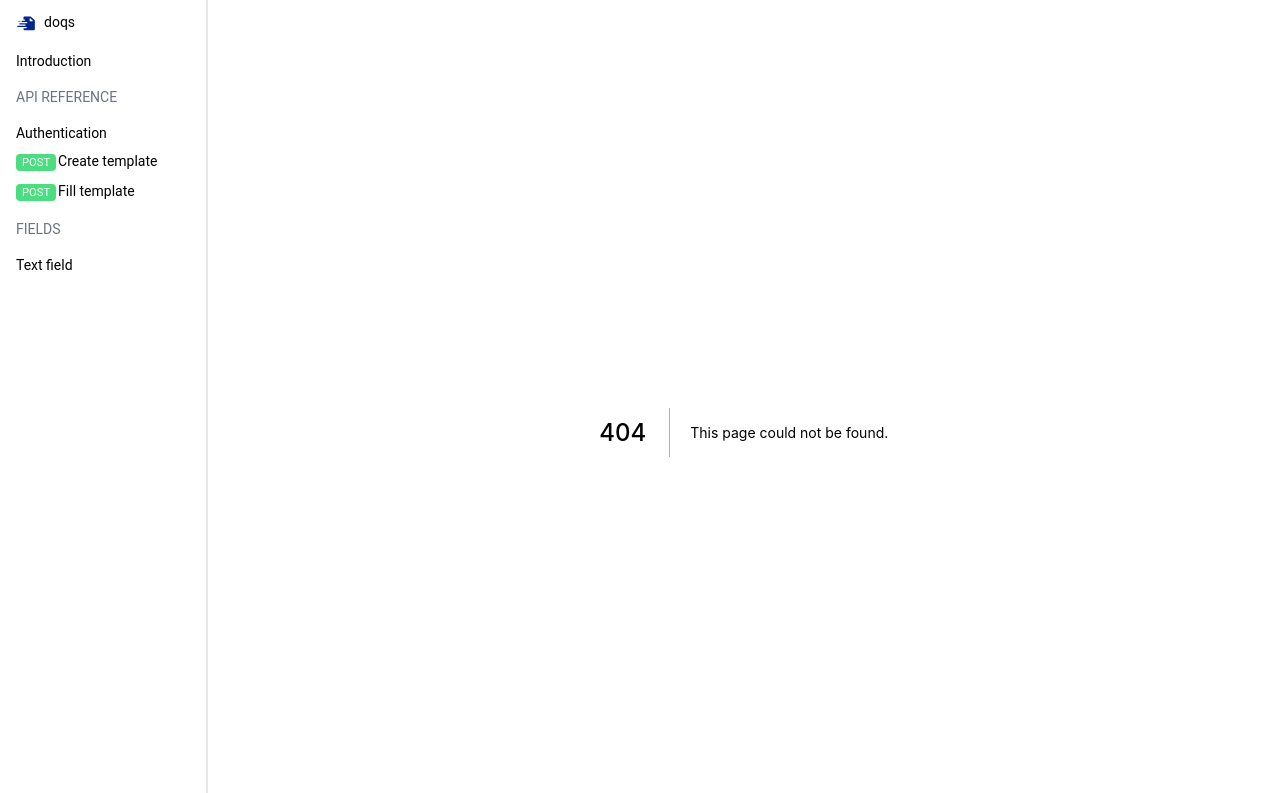
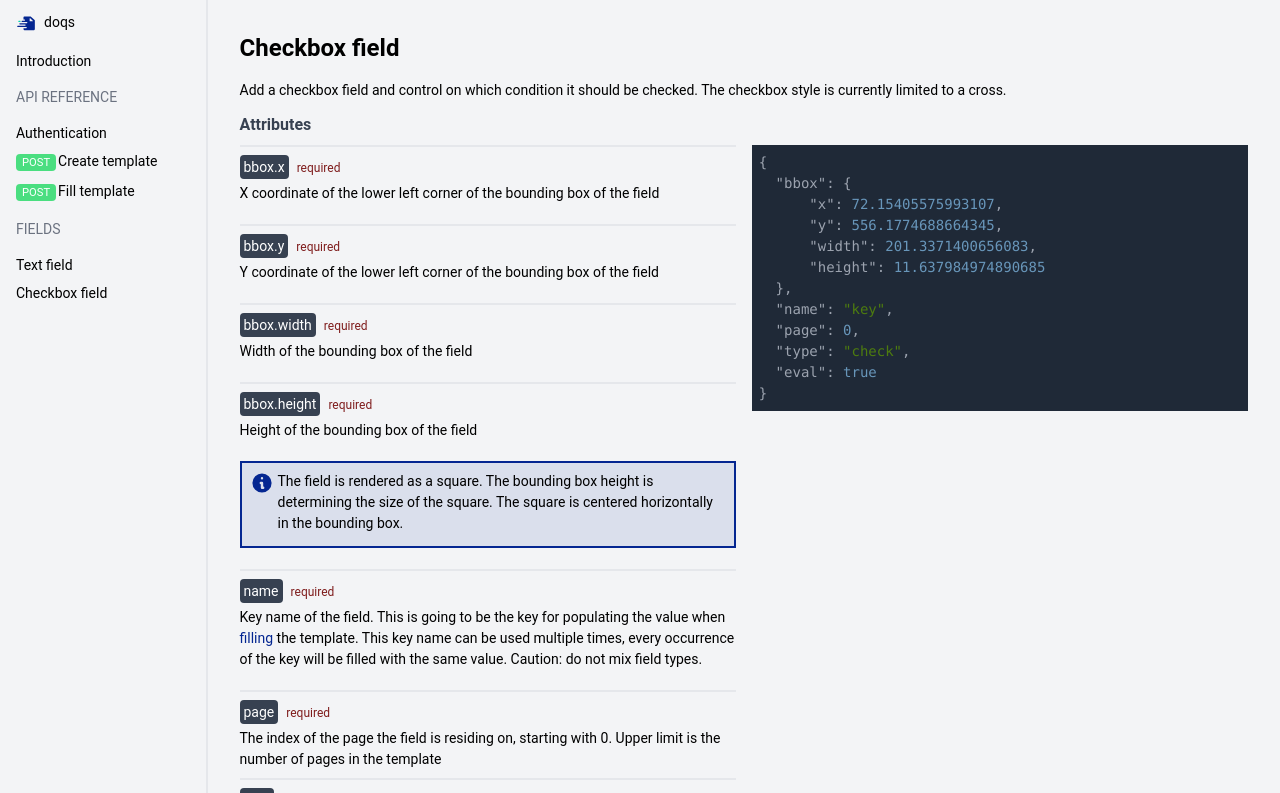
Before and after one commit to doqs-dev/docs, a Next.js app: page /fields/checkbox in a window 1280 px wide. Before the commit this address had no page. Shown: the top 793 px of the page. Built offline with nearby package versions, Linux system fonts and the light colour scheme.

Commit message:
feat: checkbox field documentation (#18)
* feat: first draft

* feat: improve

* feat: link

* feat: callout

* feat: callout when creating the template

* feat introduction page

```diff
--- /dev/null
+++ b/components/callout.tsx
@@ -0,0 +1,20 @@
+import { PropsWithChildren } from "react";
+
+export const Callout = ({children}: PropsWithChildren<any>) => {
+
+  return (
+      <div className="flex border border-primary px-2 pt-2 -pb-3 border-2 bg-primary/10 ">
+        <div className="text-primary mr-1">
+          <svg xmlns="http://www.w3.org/2000/svg" className="h-6 w-6" viewBox="0 0 20 20" fill="currentColor">
+            <path fillRule="evenodd"
+                  d="M18 10a8 8 0 11-16 0 8 8 0 0116 0zm-7-4a1 1 0 11-2 0 1 1 0 012 0zM9 9a1 1 0 000 2v3a1 1 0 001 1h1a1 1 0 100-2v-3a1 1 0 00-1-1H9z"
+                  clipRule="evenodd"/>
+          </svg>
+        </div>
+        <div>
+          {children}
+        </div>
+      </div>
+  )
+
+};
--- a/components/layout.tsx
+++ b/components/layout.tsx
@@ -35,6 +35,7 @@ export default function Layout({children}) {
 
               <li className={"uppercase text-gray-500 text-sm my-3"}>Fields</li>
               <li className={styles.li}><a href="/fields/text">Text field</a></li>
+              <li className={styles.li}><a href="/fields/checkbox">Checkbox field</a></li>
             </ul>
 
           </aside>
--- a/pages/_app.tsx
+++ b/pages/_app.tsx
@@ -7,7 +7,7 @@ function MyApp({Component, pageProps}: AppProps) {
   return (
       <>
         <Head>
-          <script async data-no-cookie data-token="6QEUMULHMJQM" src="https://cdn.splitbee.io/sb.js"></script>
+          <script async data-no-cookie src="https://cdn.splitbee.io/sb.js"></script>
         </Head>
         <Layout>
           <Component {...pageProps} />
--- a/pages/api-reference/create-template.mdx
+++ b/pages/api-reference/create-template.mdx
@@ -2,7 +2,7 @@ import {SimpleCodeHighlighter} from "../../components/code-highlighter";
 import {Endpoint} from "../../components/endpoint";
 import {Grid} from "../../components/grid"; import {Attribute} from "../../components/attribute"; import {
     baseUrl
-} from "../../components/constants";
+} from "../../components/constants"; import {Callout} from "../../components/callout";
 
 # Create a template
 
@@ -21,8 +21,12 @@ For [authentication](/api-reference/authentication)  provide `x-api-key` header.
         <br/>
 
         ### Body
-        <Attribute name="file" required={true}>Multipart binary file pdf file that is going to be used as a template to
-            fill.</Attribute>
+        <Attribute name="file" required={true}>
+            Multipart binary file pdf file that is going to be used as a template to fill.
+            <Callout>
+                The pdf file must be less than 5MB and cannot contain more than 100 pages.
+            </Callout>
+        </Attribute>
         <br/>
     </div>
     <SimpleCodeHighlighter language="python"
--- /dev/null
+++ b/pages/fields/checkbox.mdx
@@ -0,0 +1,64 @@
+import {Attribute} from "../../components/attribute"; import {Grid} from "../../components/grid"; import {
+    SimpleCodeHighlighter
+} from "../../components/code-highlighter"; import {Callout} from "../../components/callout";
+
+
+# Checkbox field
+
+Add a checkbox field and control on which condition it should be checked. The checkbox style is currently limited to a cross.
+
+### Attributes
+<Grid>
+    <div>
+        <Attribute name="bbox.x" required="1">
+            X coordinate of the lower left corner of the bounding box of the field
+        </Attribute>
+        <Attribute name="bbox.y" required="1">
+            Y coordinate of the lower left corner of the bounding box of the field
+        </Attribute>
+        <Attribute name="bbox.width" required="1">
+            Width of the bounding box of the field
+        </Attribute>
+        <Attribute name="bbox.height" required="1">
+            Height of the bounding box of the field
+        </Attribute>
+
+        <Callout>
+            The field is rendered as a square. The bounding box height is determining the size of the square.
+            The square is centered horizontally in the bounding box.
+        </Callout>
+        <br/>
+
+        <Attribute name="name" required="1">
+            Key name of the field. This is going to be the key for populating the value when
+            [filling](/api-reference/fill-template) the template. This key name can be used multiple times, every
+            occurrence of the key will be filled with the same value. Caution: do not mix field types.
+        </Attribute>
+
+        <Attribute name="page" required="1">The index of the page the field is residing on, starting with 0. Upper limit
+            is the number of pages in the template</Attribute>
+        <Attribute name="type" required="1">Identifier of the type of the field. Always set to `check`.</Attribute>
+
+        <Attribute name={"eval"} required="1">
+            String or boolean value to evaluate against if the checkbox is checked. E.g. the check box is checked if the
+            equal boolean value is provided or if the string is matching with te value of the field.
+            A string must be longer than 1 character and the evaluation is case sensitive.
+        </Attribute>
+    </div>
+    <div className="relative">
+        <div className="sm:sticky top-0">
+            <SimpleCodeHighlighter language="json" code={`{
+    "bbox": {
+        "x": 72.15405575993107,
+        "y": 556.1774688664345,
+        "width": 201.3371400656083,
+        "height": 11.637984974890685
+    },
+    "name": "key",
+    "page": 0,
+    "type": "check",
+    "eval": true
+}`}/>
+        </div>
+    </div>
+</Grid>
```
